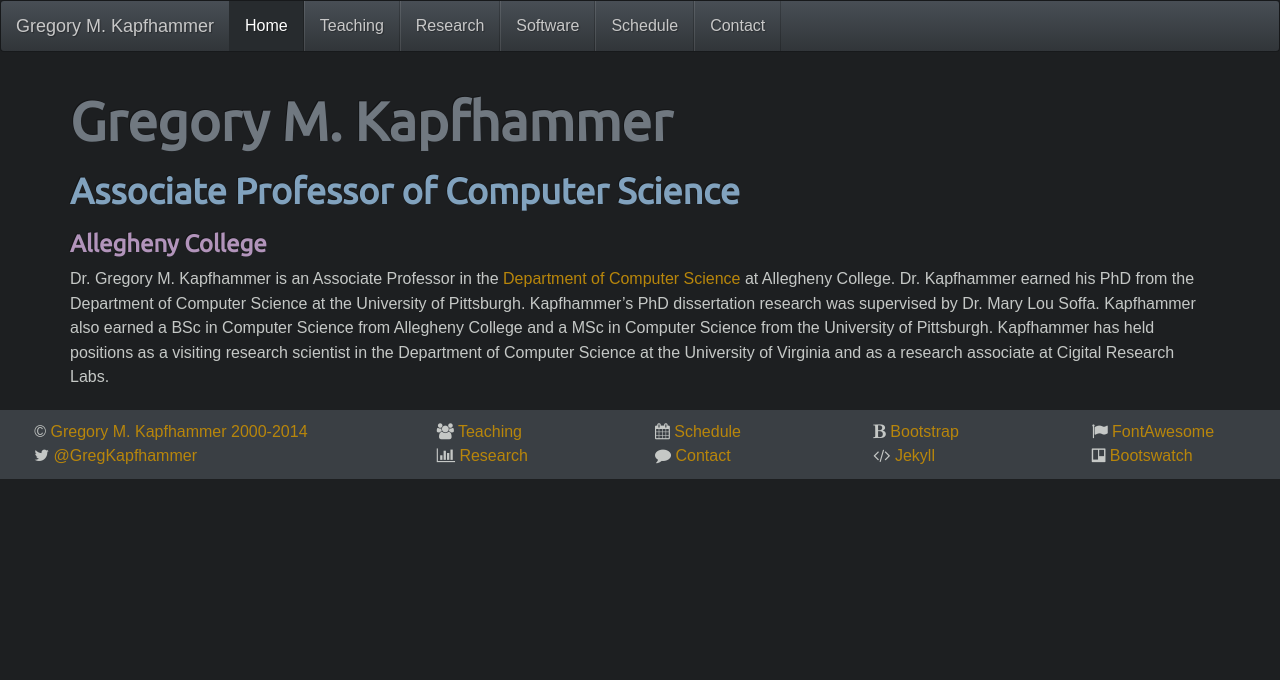
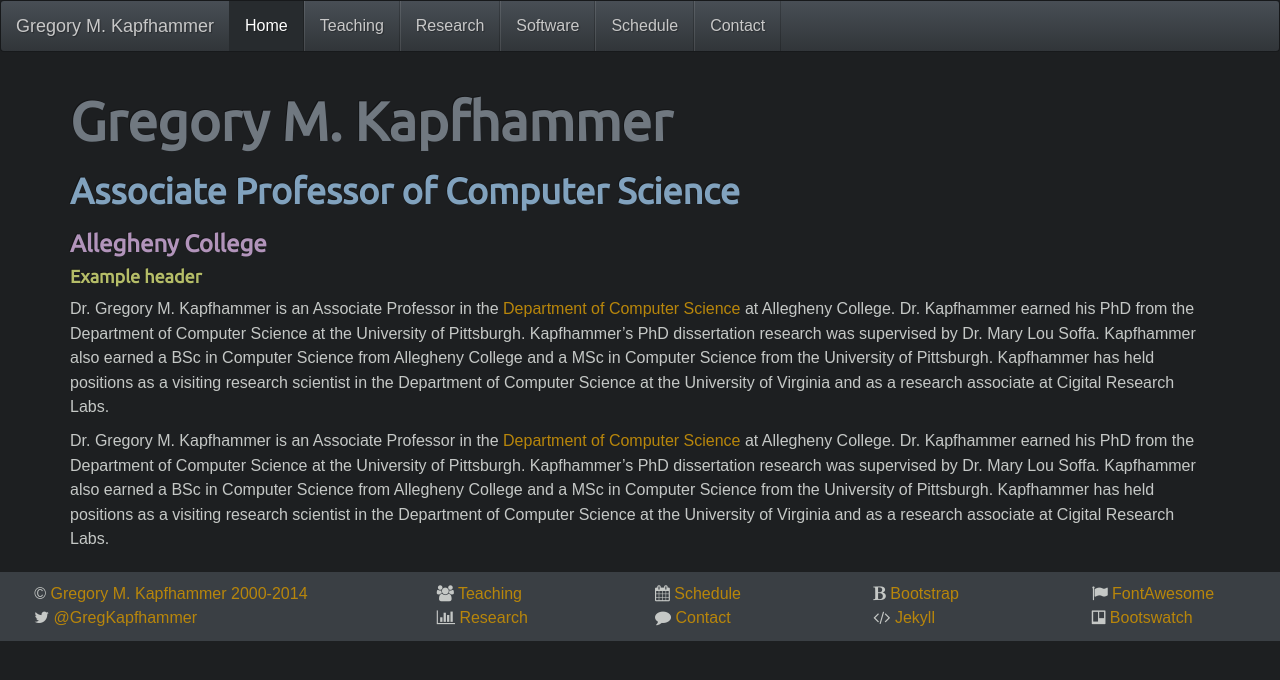
Before and after one commit to geerc/www, a Jekyll site: the page built from gkapfham/index.md, in a window 1280 px wide. Shown: the top 680 px of the page. Built offline with Jekyll 4.4.1, drawn with Linux system fonts in a browser that asks for light colours; nearby versions of some CDN libraries; some web fonts are replaced; Markdown is read by kramdown in place of the engine named in the settings; comment, search, counter and statistics services are not loaded.

Commit message:
Adding some extra headers to the index.md file.

```diff
--- a/gkapfham/index.md
+++ b/gkapfham/index.md
@@ -9,9 +9,18 @@ layout: defaults
 
 ### Allegheny College
 
+#### Example header
+
 Dr. Gregory M. Kapfhammer is an Associate Professor in the [Department of Computer Science](http://www.cs.allegheny.edu)
 at Allegheny College. Dr.  Kapfhammer earned his PhD from the Department of Computer Science at the University of
 Pittsburgh. Kapfhammer's PhD dissertation research was supervised by Dr. Mary Lou Soffa. Kapfhammer also earned a BSc in
 Computer Science from Allegheny College and a MSc in Computer Science from the University of Pittsburgh. Kapfhammer has
 held positions as a visiting research scientist in the Department of Computer Science at the University of Virginia and
 as a research associate at Cigital Research Labs.
+
+Dr. Gregory M. Kapfhammer is an Associate Professor in the [Department of Computer Science](http://www.cs.allegheny.edu)
+at Allegheny College. Dr.  Kapfhammer earned his PhD from the Department of Computer Science at the University of
+Pittsburgh. Kapfhammer's PhD dissertation research was supervised by Dr. Mary Lou Soffa. Kapfhammer also earned a BSc in
+Computer Science from Allegheny College and a MSc in Computer Science from the University of Pittsburgh. Kapfhammer has
+held positions as a visiting research scientist in the Department of Computer Science at the University of Virginia and
+as a research associate at Cigital Research Labs.
```
